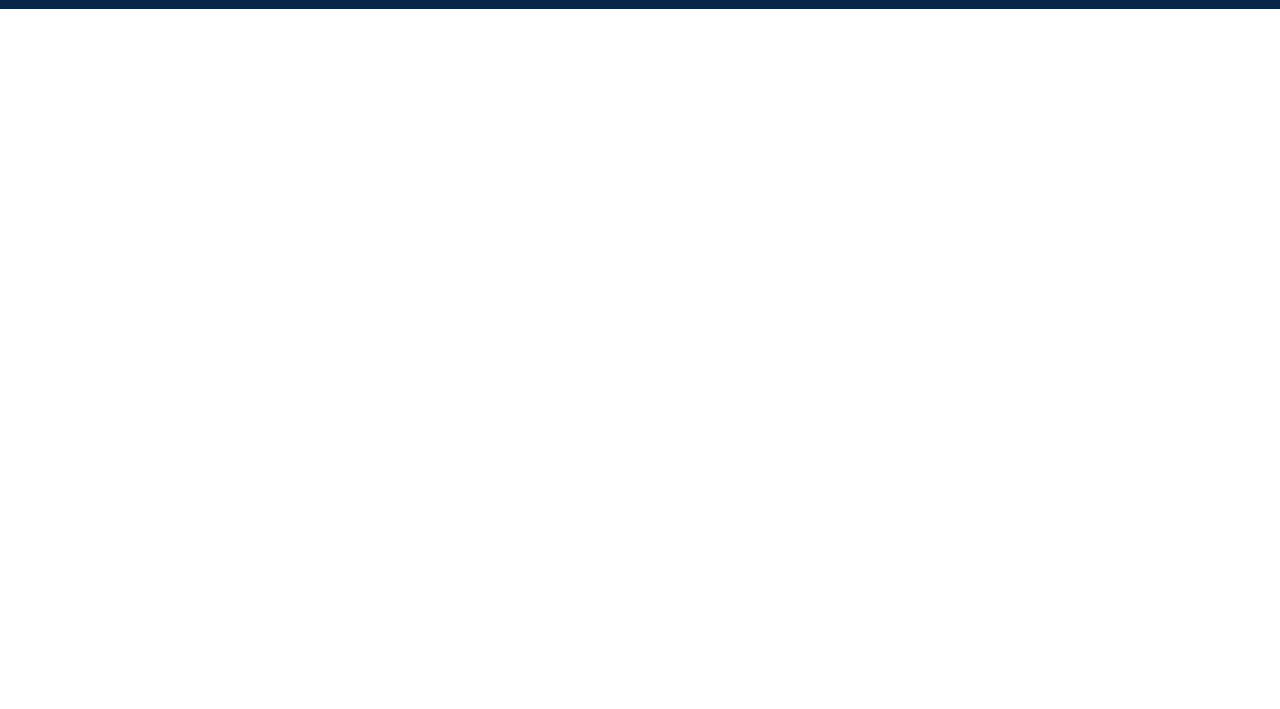
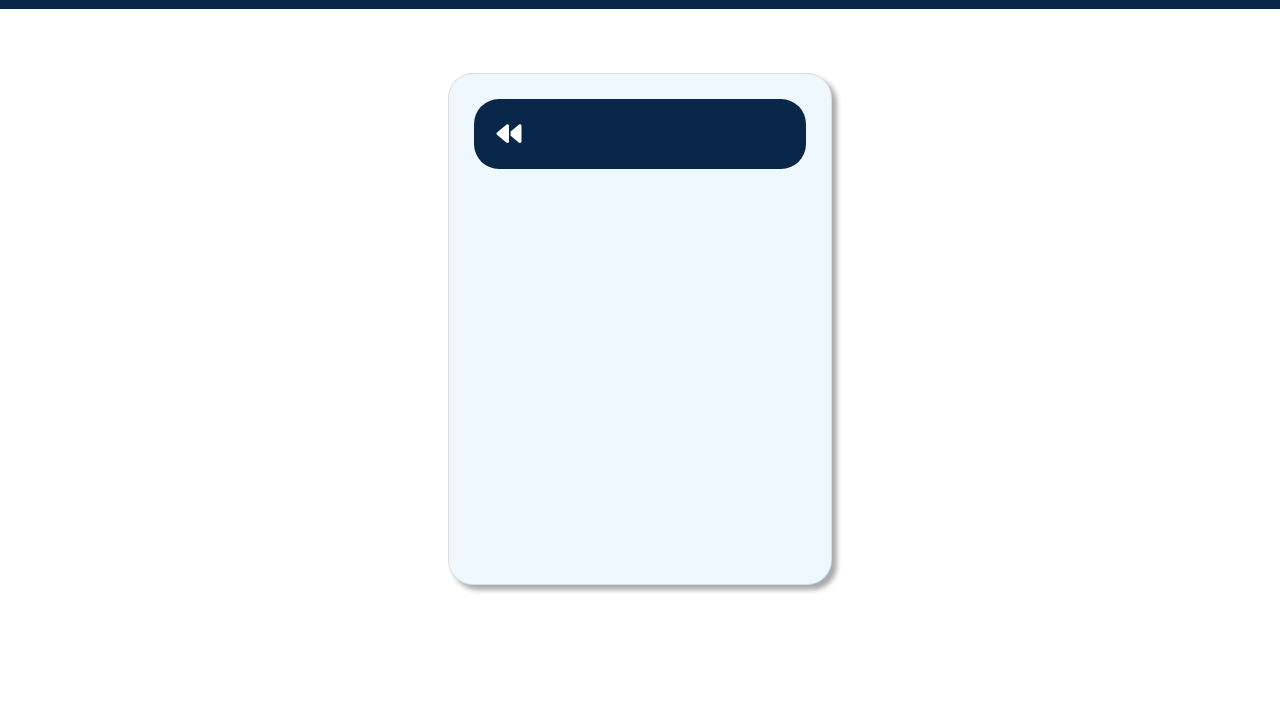
Before and after one commit to SodiumZincate/StudyHub, a plain HTML site: page public/list.html in a window 1280 px wide. Shown: the part 91-800 px from the top of the page. Drawn offline with Linux system fonts and the light colour scheme.

Commit message:
prototype:css style to dynamic pages

```diff
--- a/public/list.css
+++ b/public/list.css
@@ -39,26 +39,61 @@ a{
     color: rgb(200, 200, 200);
 }
 
+.outermost-container{
+    display:flex;
+    justify-content: center;
+    align-items: center;
+    height:80%;
+}
 .main-section{
-    height:600px;
-    display:flex;
-    flex-direction: column;
-    justify-content:center;
-    align-items:center;
-    margin-bottom:400px;
-    gap: 50px;
+    width: 30%;
+    height:80%;
+    background-color: aliceblue;
+    margin-top:100px;
+    margin:10px;
+    border:1px solid rgba(182, 182, 182,0.4);
+    box-shadow:5px 5px 5px rgb(170, 170, 170);
+    border-radius:25px;
+    padding:25px;
+}
+.branch-sem{
+   display:flex;
+   flex-direction: row;
+   padding:5px;
+   background-color: #082748;
+   border-radius: 25px;
+   color:aliceblue;
 }
 .main-section-1{
-    font-size:35px;
-    font-weight: 450;
+  font-size: 32px;
+  margin-top:8px;
+  margin-left:100px;
+}
+.back-button{
+    width:50px;
+    height:50px;
+    margin:5px;
+    display:flex;
+    justify-content: center;
+    align-items: center;
+    cursor:pointer;
+}
+.bbutton{
+    background-color:#082748 ;
+    border:none;
+    color:white;
+    width:50px;
+    height:50px;
+    margin:5px;
+    font-size: 25px;
 }
 .main-section-2{
-    width:50%;
-	display: flex;
-    flex-direction: column;
-    justify-content: center;
-	align-items: center;
+    font-size: 20px;
+    color:black;
+    margin-left:150px;
+    margin-top:25px;
 }
+
 .search-bar{
     width:80%;
     border:0.5px solid grey;
@@ -88,6 +123,7 @@ a{
     background-color: rgb(189, 218, 243);
 }
 footer{
+    margin-top:300px;
     height:75px;
     color:white;
     background-color: #082748;
@@ -95,6 +131,9 @@ footer{
 }
 .copyright{
     padding-top:20px;
+}
+#file-list{
+    color:black;
 }
 
  @media (max-width: 1100px) {
@@ -153,3 +192,7 @@ footer{
 .folder {
 	color: green;
 }
+.bbutton:hover{
+    font-size:30px;
+    transition:font-size 0.2s;
+}
--- a/public/list.html
+++ b/public/list.html
@@ -5,6 +5,8 @@
         <meta name="viewport" content="width=device-width, initial-scale=1.0">
         <title>StudyHub</title>
         <link rel="stylesheet" href="list.css">
+        <link rel="stylesheet" href="https://cdnjs.cloudflare.com/ajax/libs/font-awesome/6.7.2/css/all.min.css" integrity="sha512-Evv84Mr4kqVGRNSgIGL/F/aIDqQb7xQ2vcrdIwxfjThSH8CSR7PBEakCr51Ck+w+/U6swU2Im1vVX0SVk9ABhg==" crossorigin="anonymous" referrerpolicy="no-referrer" />
+
     </head>
     <body>
         <div class="header">
@@ -18,10 +20,21 @@
             </div>
         </div>
 
-		<div class="main-section">
-            <div class="main-section-1" id="subject-name"></div>
-            <div class="main-section-2" id="file-list"></div>
+        <div class="outermost-container">
+            <div class="main-section">
+                <div class="branch-sem">
+                    <div class="back-button">
+                        <button class="bbutton" onclick="goBack()">
+                            <i class="fa-solid fa-backward"></i></i>
+                        </button>
+                    </div>
+                    <div class="main-section-1" id="subject-name"></div>
+                </div>
+
+                <div class="main-section-2" id="file-list"></div>
+            </div>
         </div>
+
 
 		<footer>
             <div class="copyright">© 2025 StudyHub</div>
@@ -39,6 +52,11 @@
 				const subjectNameDiv = document.getElementById('subject-name');
 				subjectNameDiv.textContent = semester;
 			}
+
+            //back button
+            function goBack(){
+                window.history.back();
+            }
 		</script>
     </body>
 </html>
```
Also changed, not shown: public/list.js (+7 -0 lines).
